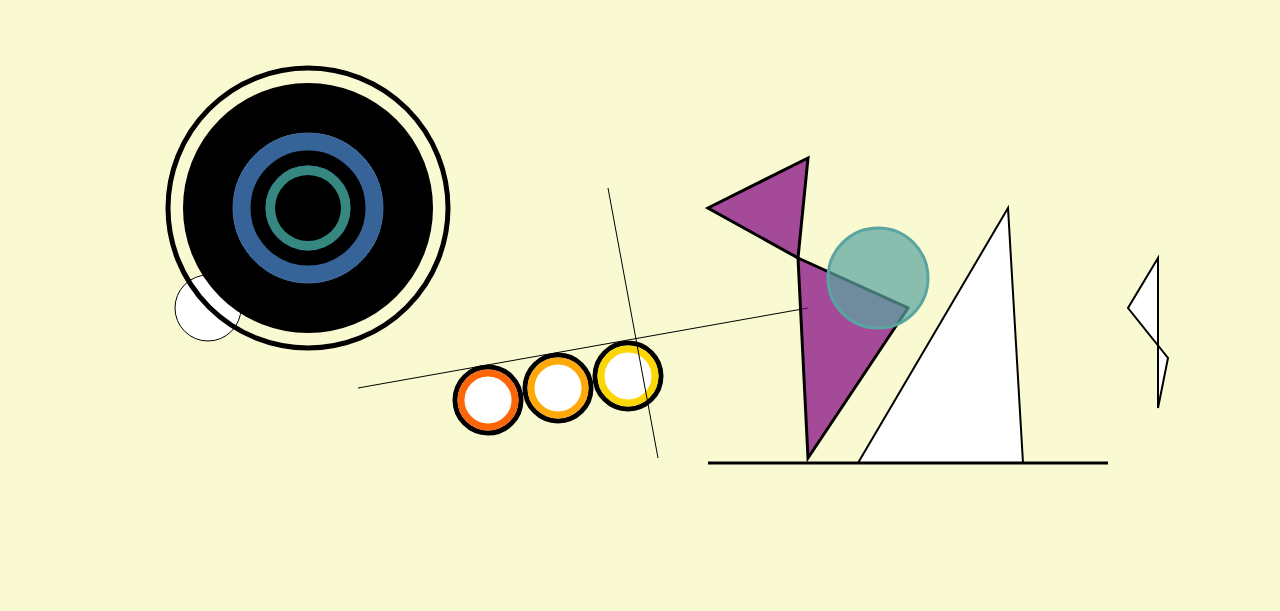
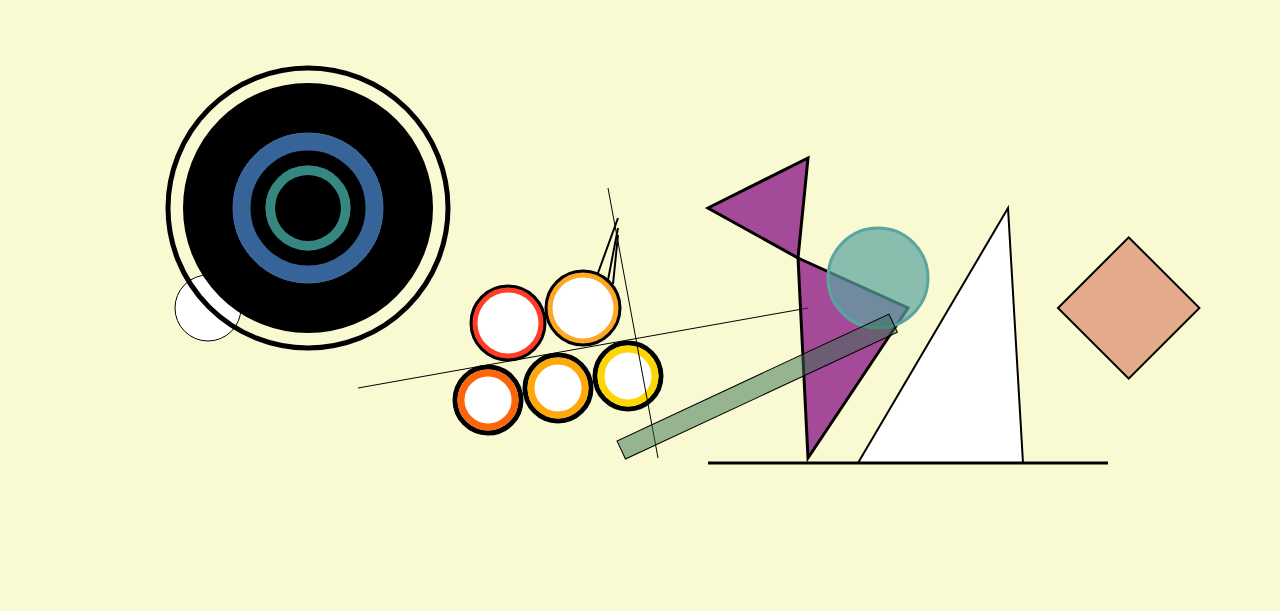
Before and after one commit to sunmengyue/github.io, a plain HTML site: page homework/doodle.html in a window 1280 px wide. Drawn offline with Linux system fonts and the light colour scheme.

Commit message:
add more details

```diff
--- a/homework/doodle.html
+++ b/homework/doodle.html
@@ -30,6 +30,12 @@
 
             <line x1 = "600" y1 = "180" x2 = "650" y2 = "450" stroke = "black" />
 
+            <circle cx = "500" cy = "315" r = "36" fill = "white" stroke = "black" stroke-width = "5" />
+            <circle cx = "500" cy = "315" r = "33" fill = "white" stroke = "rgb(254, 61, 38)" stroke-width = "5" />
+
+            <circle cx = "575" cy = "300" r = "36" fill = "white" stroke = "black" stroke-width = "5" />
+            <circle cx = "575" cy = "300" r = "33" fill = "white" stroke = "rgb(252, 168, 38)" stroke-width = "5" />
+
             <!-- The "g" -->
             <polygon points = "790,250 900,300 800,450" fill = "purple" fill-opacity = ".7" stroke = "black" stroke-width = "3"/>
             <polygon points = "790,250 700,200 800,150" fill = "purple" fill-opacity = ".7" stroke = "black" stroke-width = "3"/>
@@ -41,8 +47,17 @@
             <line x1 = "700" y1 = "455" x2 = "1100" y2 = "455" stroke = "black" stroke-width = "3" />
 
             <!-- The "e" -->
-            <polygon points = "1150,250 1120,300 1160,350 1150,400" fill = "white" stroke = "black" stroke-width = "2" />
+            <rect x = "1050" y = "300" width = "100" height = "100" stroke = "black" stroke-width = "2"
+            fill = "rgb(220, 137, 111)" fill-opacity = "0.7"
+            transform = "rotate(-45 1050 300)"/>
 
+            <!-- Decorations -->
+            <line x1 = "590" y1 = "265" x2 = "610" y2 = "210" stroke = "black" stroke-width = "2" />
+            <line x1 = "600" y1 = "272" x2 = "610" y2 = "220" stroke = "black" stroke-width = "2" />
+            <line x1 = "605" y1 = "276" x2 = "610" y2 = "227" stroke = "black" stroke-width = "2" />
+            <rect x = "400" y = "630" width = "300" stroke = "black" stroke-width = "1"
+            height = "20" fill = "rgb(55, 112, 83)" fill-opacity = "0.5"
+            transform = "rotate(-25 60 60)"/>
         </svg>
     </body>
 </html>
```
